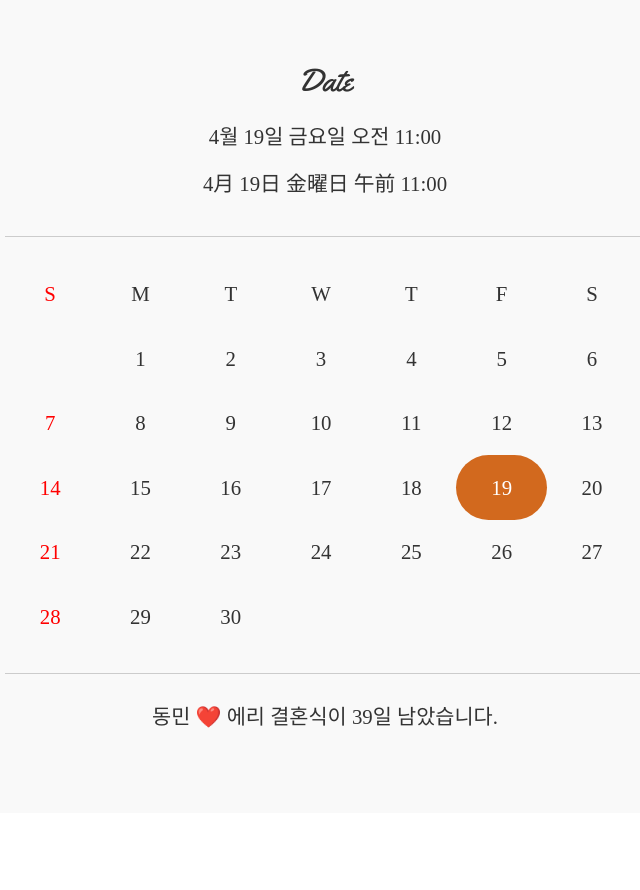
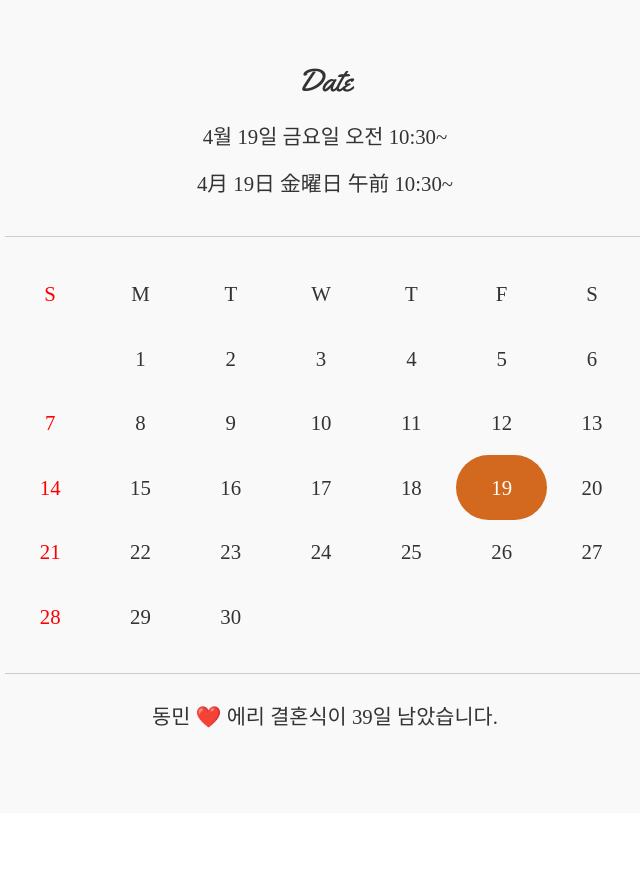
Before and after one commit to dmin-eri/dmin-eri.github.io, a plain HTML site: page index.html in a window 1280 px wide. Shown: the part 5260-6150 px from the top of the page, without its empty margins (315-955 px from the left). Drawn offline with nearby package versions, Linux system fonts and the light colour scheme; a web font is replaced by a local one.

Commit message:
Update index.html

```diff
--- a/index.html
+++ b/index.html
@@ -277,8 +277,8 @@
         <div class="wow fadeInUp section5 inner cover-container d-flex w-100 h-100 p-3 mx-auto flex-column">
             <br/>
             <p class="section5-title section5-main">Date</p>
-            <p class="section5-title section5-sub-KR" style="margin-top: 0;">4월 19일 금요일 오전 11:00</p>
-            <p class="section5-title section5-sub-JP" style="margin-top: 0;">4月 19日 金曜日 午前 11:00</p>
+            <p class="section5-title section5-sub-KR" style="margin-top: 0;">4월 19일 금요일 오전 10:30~</p>
+            <p class="section5-title section5-sub-JP" style="margin-top: 0;">4月 19日 金曜日 午前 10:30~</p>
             <table class="wow fadeInUp section5-title section5-table">
                 <tr>
                     <td class="sun">S</td>
```
